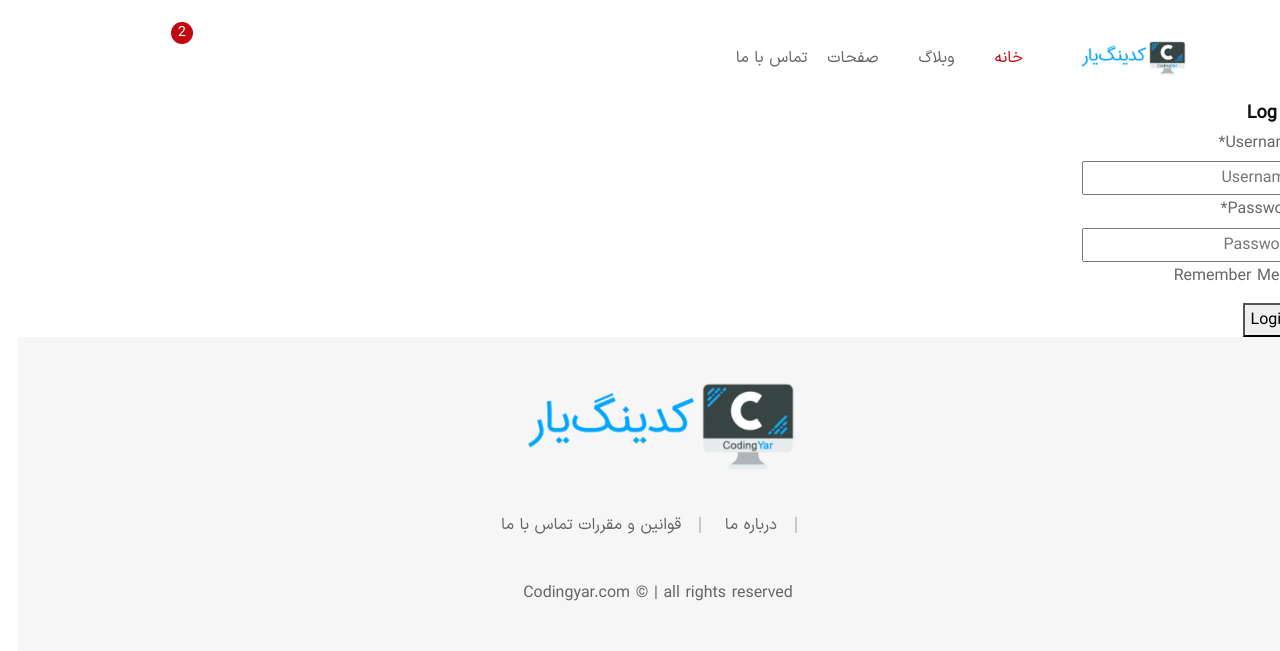
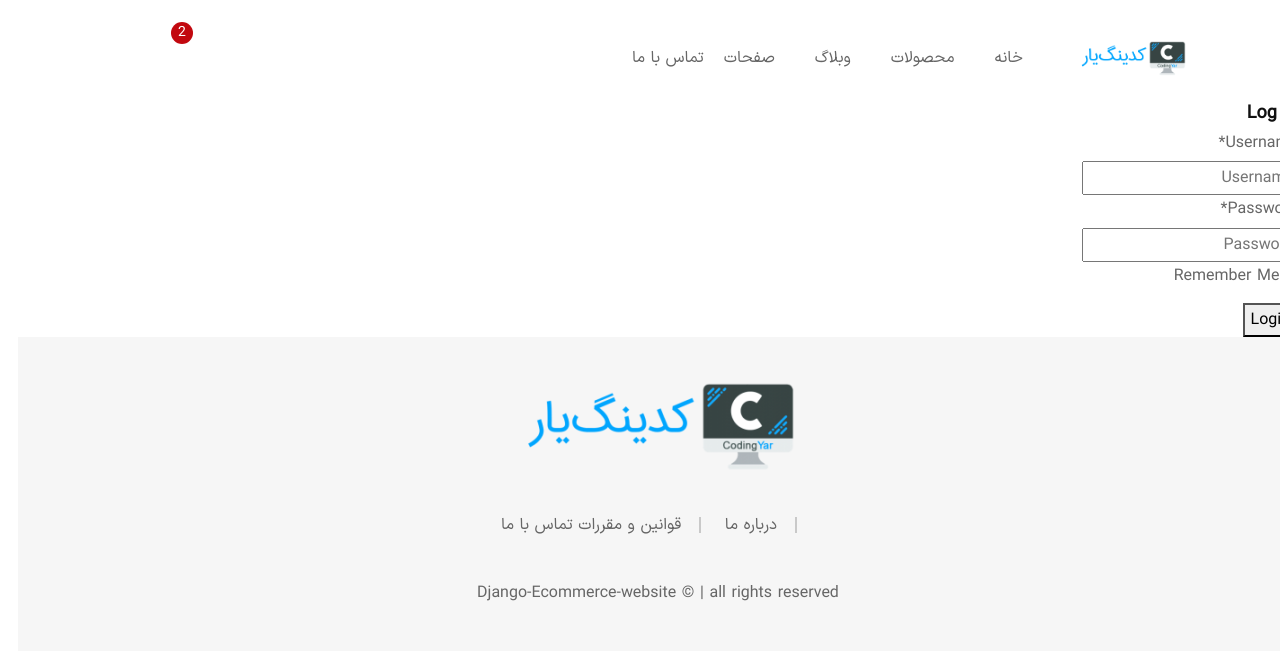
Before and after one commit to shahdin-sh/Django_Ecommerce_Website, a Django app: page /accounts/login/ in a window 1280 px wide. Shown: the top 651 px of the page. Run offline with Django 4.2, Linux system fonts and the light colour scheme; some libraries are stand-ins or nearby versions; some web fonts are replaced.

Commit message:
add 'request.resolver url match' in django templates

```diff
--- a/product/templates/product/product_detail_view.html
+++ b/product/templates/product/product_detail_view.html
@@ -102,7 +102,7 @@
                                     </div>
                                     <div class="tab-pane fade" id="nav-reviews" role="tabpanel" aria-labelledby="nav-reviews-tab">
                                         <div class="product-reviews">
-                                            <h3 class="review__title">{{ comments.count }} نظر برای لباس تابستانی</h3>
+                                            <h3 class="review__title">{{ product_detail.product_title }} ----> {{ comments.count }}</h3>
                                             <ul class="review__list">
                                                 {% for comment in comments %}
                                                     <li class="review__item">
--- a/templates/_base.html
+++ b/templates/_base.html
@@ -43,26 +43,71 @@
                                 </div>
                                 <div class="mainmenu-nav d-none d-lg-block w-100 pr-3">
                                     <ul class="mainmenu d-lg-flex jusity-content-end jusity-content-lg-start pt-4">
+                                        {% if request.resolver_match.view_name == 'homepage' %}
                                             <li class="mainmenu__item menu-item-has-children active">
                                                 <a href="{% url 'homepage' %}" class="mainmenu__link">
                                                     <span class="mm-text">خانه</span>
                                                 </a>
                                             </li>
+                                        {% else %}
+                                              <li class="mainmenu__item menu-item-has-children">
+                                                <a href="{% url 'homepage' %}" class="mainmenu__link">
+                                                    <span class="mm-text">خانه</span>
+                                                </a>
+                                            </li>
+                                        {% endif %}
+                                        {% if request.resolver_match.view_name == 'products_list_view' %}
+                                            <li class="mainmenu__item menu-item-has-children active">
+                                                <a href="{% url 'products_list_view' %}" class="mainmenu__link">
+                                                    <span class="mm-text">محصولات</span>
+                                                </a>
+                                            </li>
+                                        {% else %}
+                                            <li class="mainmenu__item menu-item-has-children">
+                                                <a href="{% url 'products_list_view' %}" class="mainmenu__link">
+                                                    <span class="mm-text">محصولات</span>
+                                                </a>
+                                            </li>
+                                        {% endif %}
+                                        {% if request.resolver_match.view_name == '#' %}
+                                            <li class="mainmenu__item menu-item-has-children active">
+                                                <a href="Blog.html" class="mainmenu__link">
+                                                    <span class="mm-text">وبلاگ</span>
+                                                </a>
+                                            </li>
+                                        {% else %}
                                              <li class="mainmenu__item menu-item-has-children">
                                                 <a href="Blog.html" class="mainmenu__link">
                                                     <span class="mm-text">وبلاگ</span>
                                                 </a>
                                             </li>
+                                        {% endif %}
+                                         {% if request.resolver_match.view_name == '#' %}
+                                            <li class="mainmenu__item menu-item-has-children active">
+                                                <a href="#" class="mainmenu__link">
+                                                    <span class="mm-text">صفحات</span>
+                                                </a>
+                                            </li>
+                                         {% else%}
                                               <li class="mainmenu__item menu-item-has-children">
                                                 <a href="#" class="mainmenu__link">
                                                     <span class="mm-text">صفحات</span>
                                                 </a>
                                               </li>
+                                         {% endif %}
+                                         {% if request.resolver_match.view_name == '#' %}
+                                            <li class="mainmenu__item active">
+                                                <a href="contact-us.html" class="mainmenu__link">
+                                                    <span class="mm-text">تماس با ما</span>
+                                                </a>
+                                            </li>
+                                         {% else %}
                                              <li class="mainmenu__item">
                                                 <a href="contact-us.html" class="mainmenu__link">
                                                     <span class="mm-text">تماس با ما</span>
                                                 </a>
                                             </li>
+                                         {% endif %}
                                     </ul>
                                 </div>
                             </nav>
@@ -138,7 +183,7 @@
                                 </ul>
                             </div>
                             <div class="footer-widget">
-                                Codingyar.com © | all rights reserved
+                                Django-Ecommerce-website © | all rights reserved
                             </div>
                         </div>
                     </div>
```
Lines whose indentation alone changed are shown as unchanged.
